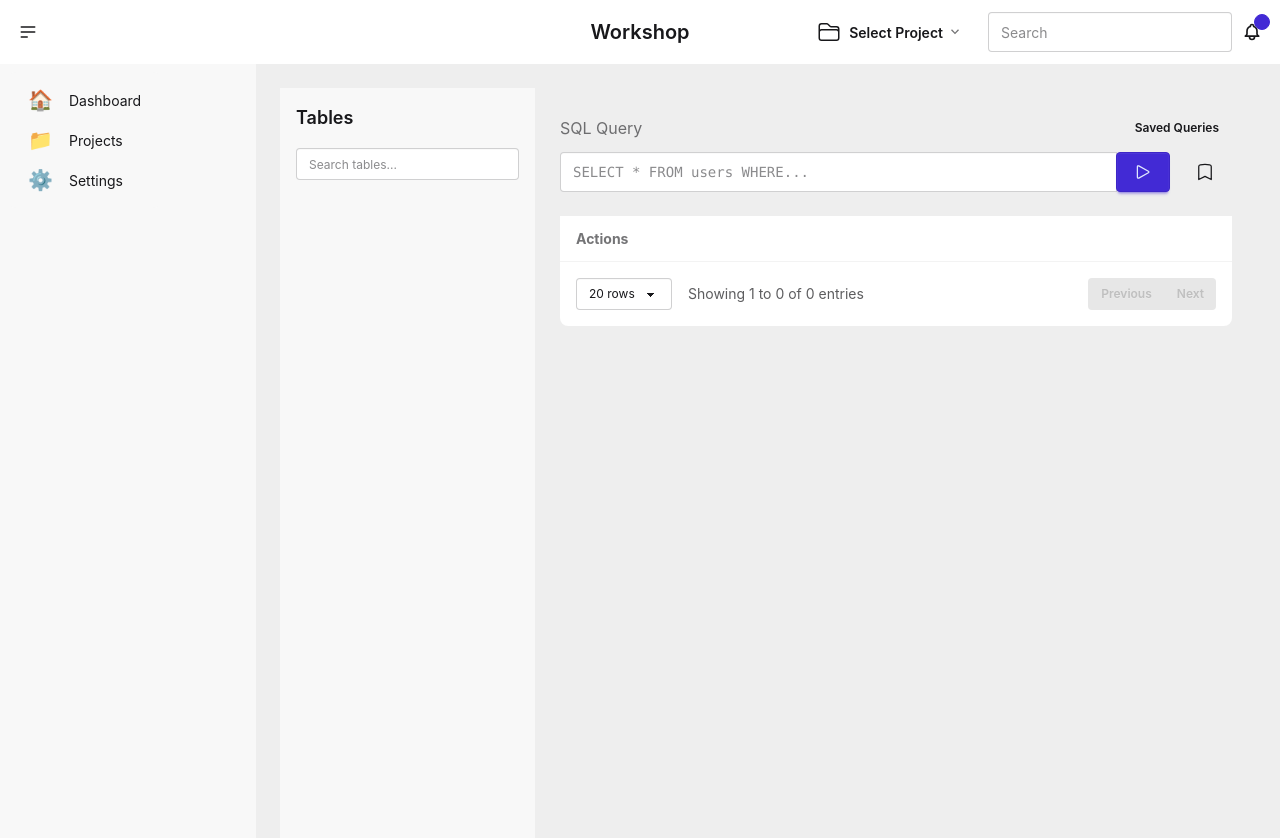
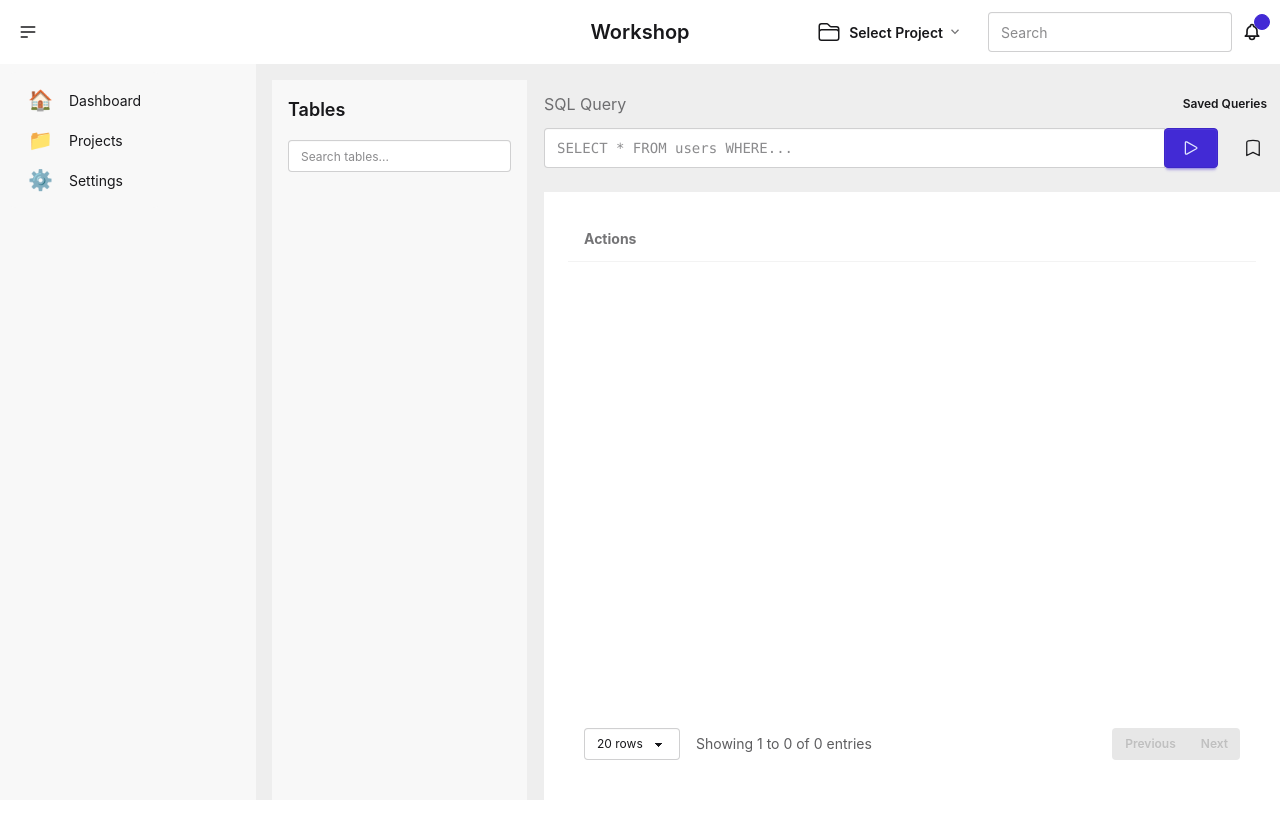
Before and after one commit to akshit-arora/workshop, a Vue app: page /database in a window 1280 px wide. Shown: the top 838 px of the page. After the commit the page ends 800 px from the top, so only its background shows below. Built offline with nearby package versions, Linux system fonts and the light colour scheme.

Commit message:
Fix the dbtool design and make condition box running

```diff
--- a/src/App.vue
+++ b/src/App.vue
@@ -34,11 +34,11 @@ fetchProjects();
 </script>
 
 <template>
-    <div class="min-h-screen bg-base-300">
-        <Header />
-        <div class="flex">
-            <Sidebar />
-            <main class="flex-1 p-6">
+    <div class="h-screen flex flex-col overflow-hidden bg-base-300">
+        <Header class="flex-shrink-0" />
+        <div class="flex flex-1 overflow-hidden">
+            <Sidebar class="flex-shrink-0" />
+            <main class="flex-1 overflow-hidden">
                 <router-view></router-view>
             </main>
         </div>
--- a/src/views/Database.vue
+++ b/src/views/Database.vue
@@ -143,9 +143,28 @@ const selectTable = (table: string) => {
     fetchTableData();
 };
 
-const executeQuery = () => {
-    // In a real application, this would send the query to the backend
-    console.log('Executing query:', queryInput.value);
+const executeQuery = async () => {
+    try {
+        const projectId = localStorage.getItem('selectedProject') || '';
+        if (!projectId) return;
+
+        const query = queryInput.value.trim();
+        if (!query) {
+            fetchTableData();
+            return;
+        };
+
+        const result = await invoke('execute_query', {
+            projectId: JSON.parse(projectId).id,
+            query: `SELECT * FROM ${selectedTable.value} WHERE ${query}`
+        });
+
+        // Update the table data with the query results
+        tableData.value = result as typeof tableData.value;
+    } catch (error) {
+        console.error('Failed to execute query:', error);
+        tableData.value = { columns: [], rows: [], total: 0 };
+    }
 };
 
 const editRecord = (row: any) => {
@@ -167,7 +186,8 @@ const cloneRecord = (row: any) => {
 <template>
     <div class="flex h-full">
         <!-- Tables sidebar -->
-        <div class="w-64 bg-base-200 border-r border-base-300 p-4">
+        <div class="w-64 bg-base-200 border-r border-base-300 flex flex-col h-full m-4">
+            <div class="p-4 flex-shrink-0">
                 <h2 class="text-lg font-semibold mb-4">Tables</h2>
                 <div class="form-control mb-4">
                     <input
@@ -175,9 +195,10 @@ const cloneRecord = (row: any) => {
                     v-model="searchQuery"
                     placeholder="Search tables..."
                     class="input input-bordered input-sm w-full"
-                />
+                ></div>
             </div>
-            <ul class="menu bg-base-200 rounded-box">
+            <div class="flex-1 overflow-y-auto">
+                <ul class="menu bg-base-200 rounded-box p-4">
                     <li v-for="table in filteredTables" :key="table">
                         <a
                             @click="selectTable(table)"
@@ -188,11 +209,12 @@ const cloneRecord = (row: any) => {
                     </li>
                 </ul>
             </div>
+        </div>
 
         <!-- Main content -->
-        <div class="flex-1 p-6">
+        <div class="flex-1 flex flex-col h-full">
             <!-- Query input -->
-            <div class="mb-6">
+            <div class="flex-shrink-0 py-6">
                 <div class="flex justify-between items-center mb-2">
                     <label class="label">
                         <span class="label-text">SQL Query</span>
@@ -213,6 +235,11 @@ const cloneRecord = (row: any) => {
                         v-model="queryInput"
                         class="input input-bordered join-item w-full font-mono"
                         :placeholder="queryPlaceholder"
+                        @keyup.enter="executeQuery"
+                        autocomplete="off"
+                        autocorrect="off"
+                        autocapitalize="off"
+                        spellcheck="false"
                     />
                     <div class="join-item flex items-center space-x-2">
                         <div class="tooltip" data-tip="Execute Query">
@@ -230,9 +257,10 @@ const cloneRecord = (row: any) => {
             </div>
 
             <!-- Results table -->
-            <div class="bg-base-100 rounded-box flex-1 flex flex-col min-h-0">
-                <div class="overflow-auto flex-1">
-                    <table class="table table-zebra w-full">
+            <div class="bg-base-100 flex-1 flex flex-col min-h-0 p-6">
+                <div class="flex-1 relative">
+                    <div class="absolute inset-0 overflow-auto">
+                        <table class="table table-zebra">
                             <thead class="sticky top-0 bg-base-100 z-10">
                                 <tr>
                                     <th v-for="column in tableColumns" :key="column" class="whitespace-nowrap">
@@ -268,6 +296,7 @@ const cloneRecord = (row: any) => {
                                 </tr>
                             </tbody>
                         </table>
+                    </div>
                 </div>
 
                 <!-- Pagination -->
--- a/src/views/Tools.vue
+++ b/src/views/Tools.vue
@@ -3,11 +3,11 @@
 <template>
     <div class="p-6">
         <h1 class="text-2xl font-bold mb-4">Tools</h1>
-    </div>
-    <div class="grid grid-cols-1 md:grid-cols-2 gap-6">
-        <router-link to="/tools/json-formatter" class="card bg-base-100 shadow-xl p-6">
-            <h2 class="text-lg font-semibold mb-2">JSON Formatter</h2>
-            <p>Format and validate your JSON data for better readability.</p>
-        </router-link>
+        <div class="grid grid-cols-1 md:grid-cols-2 gap-6">
+            <router-link to="/tools/json-formatter" class="card bg-base-100 shadow-xl p-6">
+                <h2 class="text-lg font-semibold mb-2">JSON Formatter</h2>
+                <p>Format and validate your JSON data for better readability.</p>
+            </router-link>
+        </div>
     </div>
 </template>
```
Also changed, not shown: 2 other files (tests, documents, lock files or other folders). Lines whose indentation alone changed are shown as unchanged.
